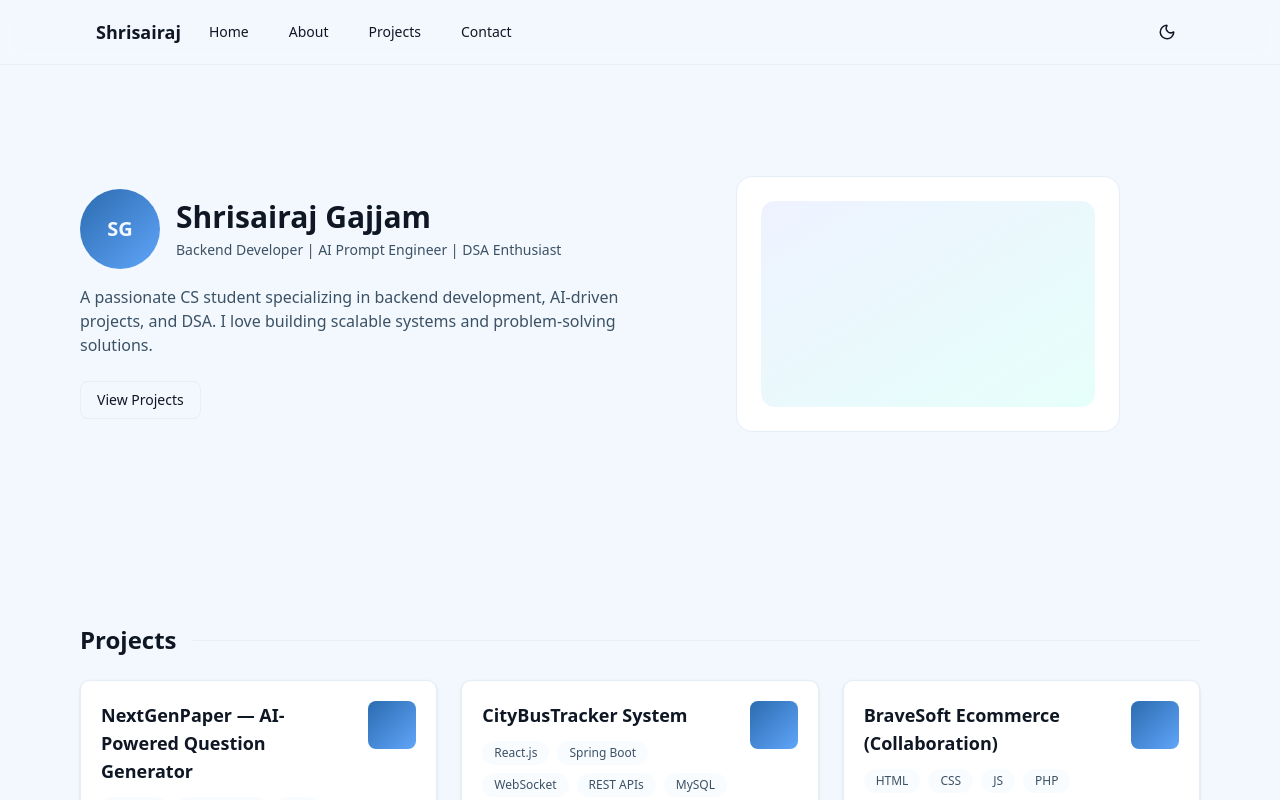
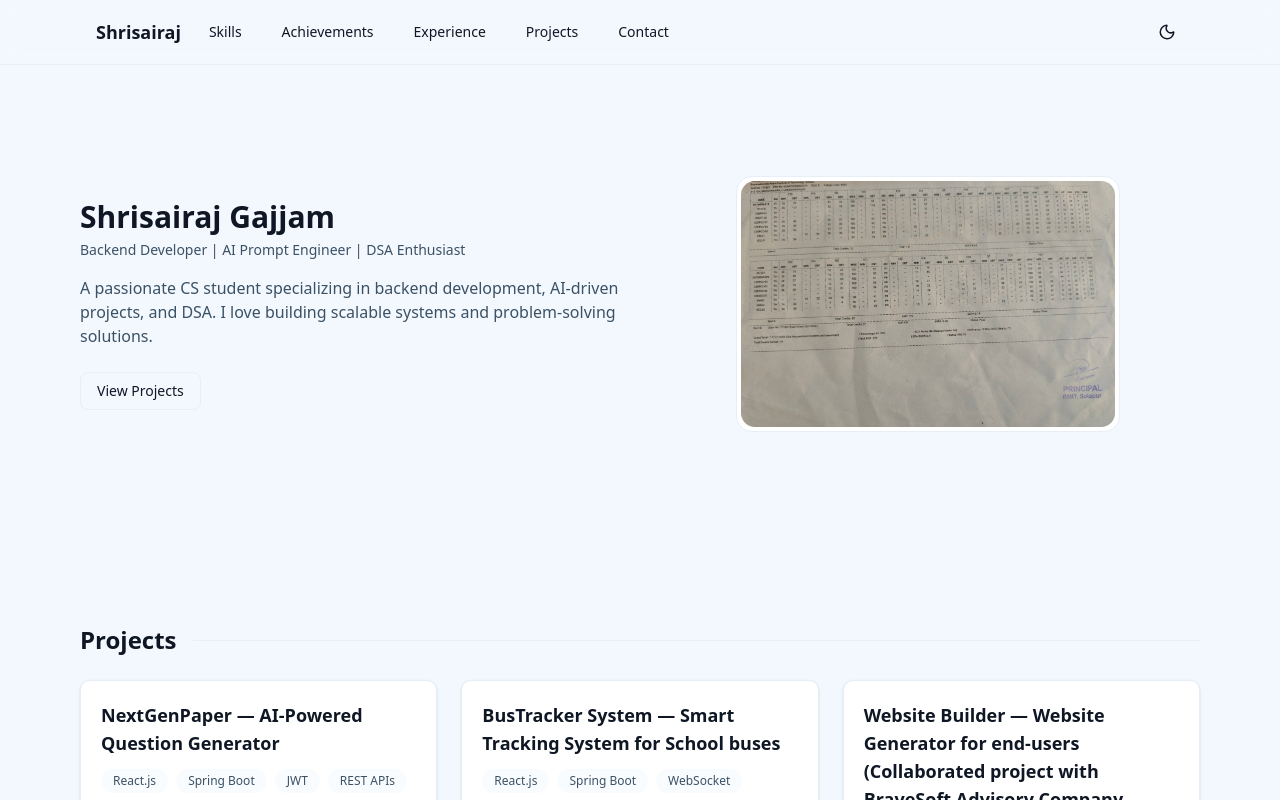
Before and after one commit to shrisairaj/Portfolio, a Next.js app: page / in a window 1280 px wide. Shown: the top 800 px of the page. Built offline with nearby package versions, Linux system fonts and the light colour scheme.

Commit message:
changed NavBar contents and fixed some issues

```diff
--- a/src/components/Hero.tsx
+++ b/src/components/Hero.tsx
@@ -15,18 +15,13 @@ export default function Hero() {
           className="grid grid-cols-1 gap-8 items-center md:grid-cols-2"
         >
           <div className="flex flex-col items-center text-center md:items-start md:text-left">
-            <div className="mb-4 flex items-center gap-4">
-              <div className="h-20 w-20 shrink-0 rounded-full bg-gradient-to-br from-primary to-accent flex items-center justify-center text-xl font-semibold text-background">
-                SG
-              </div>
-              <div>
+            <div className="mb-4 w-full text-center md:text-left">
               <h1 className="text-3xl font-extrabold leading-tight text-foreground dark:text-foreground">
                 Shrisairaj Gajjam
               </h1>
               <p className="mt-1 text-sm text-muted-foreground">
                 Backend Developer | AI Prompt Engineer | DSA Enthusiast
               </p>
-              </div>
             </div>
 
             <motion.p
@@ -53,9 +48,13 @@ export default function Hero() {
             transition={{ delay: 0.1, duration: 0.6 }}
             className="order-first md:order-last flex items-center justify-center"
           >
-            {/* Placeholder illustration / avatar */}
-              <div className="h-64 w-full max-w-sm rounded-2xl border border-border bg-card p-6">
-              <div className="h-full w-full rounded-xl bg-gradient-to-br from-[#eef2ff] to-[#e6fffa] dark:from-[#0b1226] dark:to-[#021218]" />
+            {/* Photo box: place your photo at `public/images/Photo.jpg` */}
+            <div className="h-64 w-full max-w-sm rounded-2xl border border-border bg-card p-1 overflow-hidden">
+              <img
+                src="/images/Photo.jpg"
+                alt="Shrisairaj Photo"
+                className="h-full w-full object-cover rounded-xl"
+              />
             </div>
           </motion.div>
         </motion.div>
--- a/src/components/Navbar.tsx
+++ b/src/components/Navbar.tsx
@@ -7,8 +7,9 @@ import { motion, AnimatePresence } from "framer-motion";
 import { Sun, Moon, Menu, X } from "lucide-react";
 
 const NAV_LINKS = [
-  { href: "#home", label: "Home" },
-  { href: "#about", label: "About" },
+  { href: "#skills", label: "Skills" },
+  { href: "#achievements", label: "Achievements" },
+  { href: "#experience", label: "Experience" },
   { href: "#projects", label: "Projects" },
   { href: "#contact", label: "Contact" },
 ];
--- a/src/components/Projects.tsx
+++ b/src/components/Projects.tsx
@@ -20,7 +20,7 @@ const PROJECTS: Project[] = [
     ],
   },
   {
-    title: "CityBusTracker System",
+    title: "BusTracker System — Smart Tracking System for School buses ",
     tech: ["React.js", "Spring Boot", "WebSocket", "REST APIs", "MySQL"],
     highlights: [
       "Real-time bus tracking with routes, ETA, live location",
@@ -29,7 +29,7 @@ const PROJECTS: Project[] = [
     ],
   },
   {
-    title: "BraveSoft Ecommerce (Collaboration)",
+    title: "Website Builder — Website Generator for end-users (Collaborated project with BraveSoft Advisory Company",
     tech: ["HTML", "CSS", "JS", "PHP", "MySQL"],
     highlights: [
       "Built simplified e-commerce website generator",
@@ -53,7 +53,7 @@ export default function Projects() {
             key={p.title}
             whileHover={{ y: -6 }}
             transition={{ type: "spring", stiffness: 300 }}
-            className="rounded-lg border border-border bg-card p-5 shadow-sm"
+            className="rounded-lg border border-border bg-card p-5 shadow-sm flex flex-col justify-between"
             aria-labelledby={`project-${idx}-title`}
           >
             <div className="flex items-start justify-between gap-4">
@@ -71,10 +71,6 @@ export default function Projects() {
                     </span>
                   ))}
                 </div>
-              </div>
-
-              <div className="shrink-0">
-                <div className="h-12 w-12 rounded-md bg-gradient-to-br from-primary to-accent" />
               </div>
             </div>
 
```
Also changed, not shown: public/images/Photo.jpg (added). Lines whose indentation alone changed are shown as unchanged.
